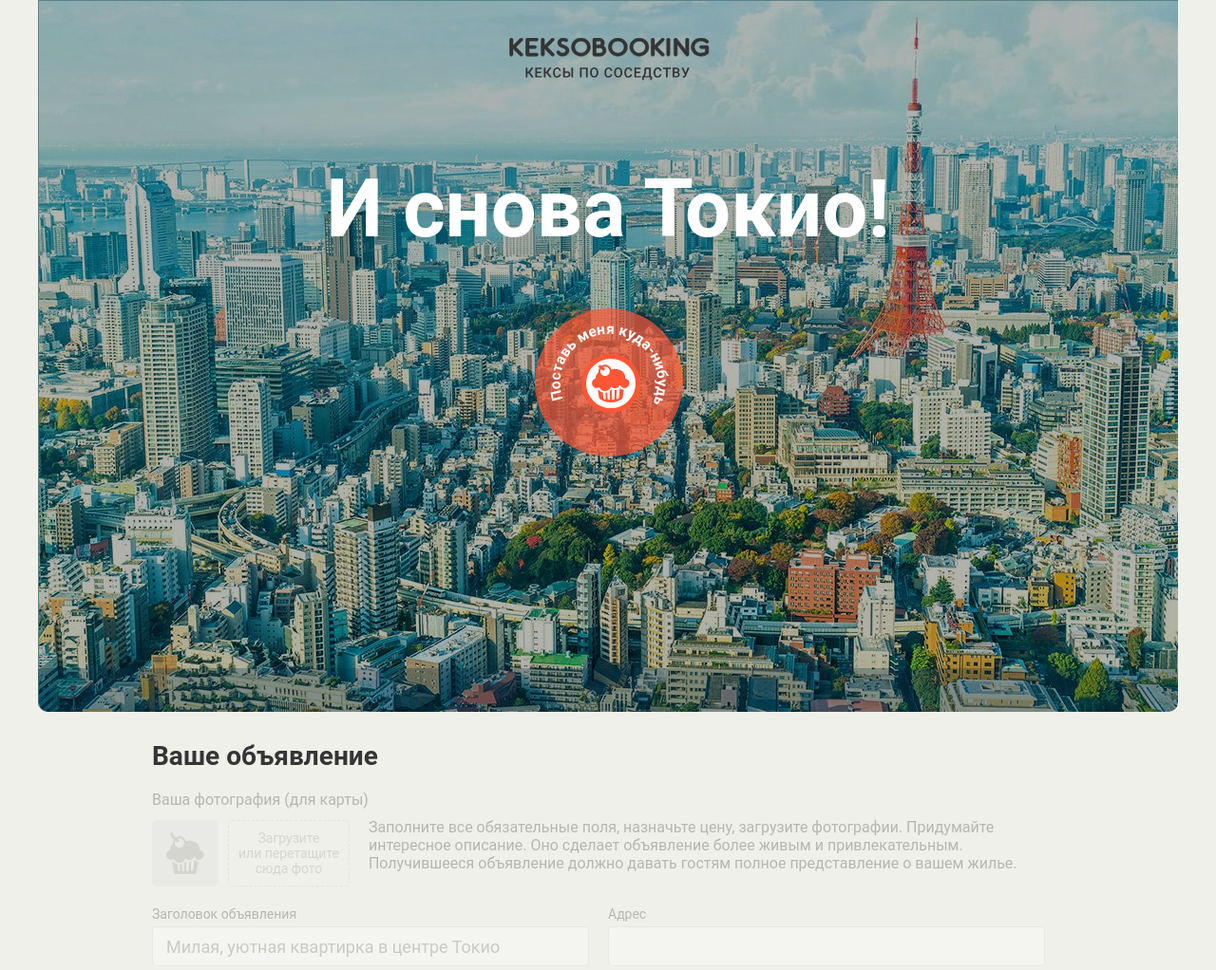
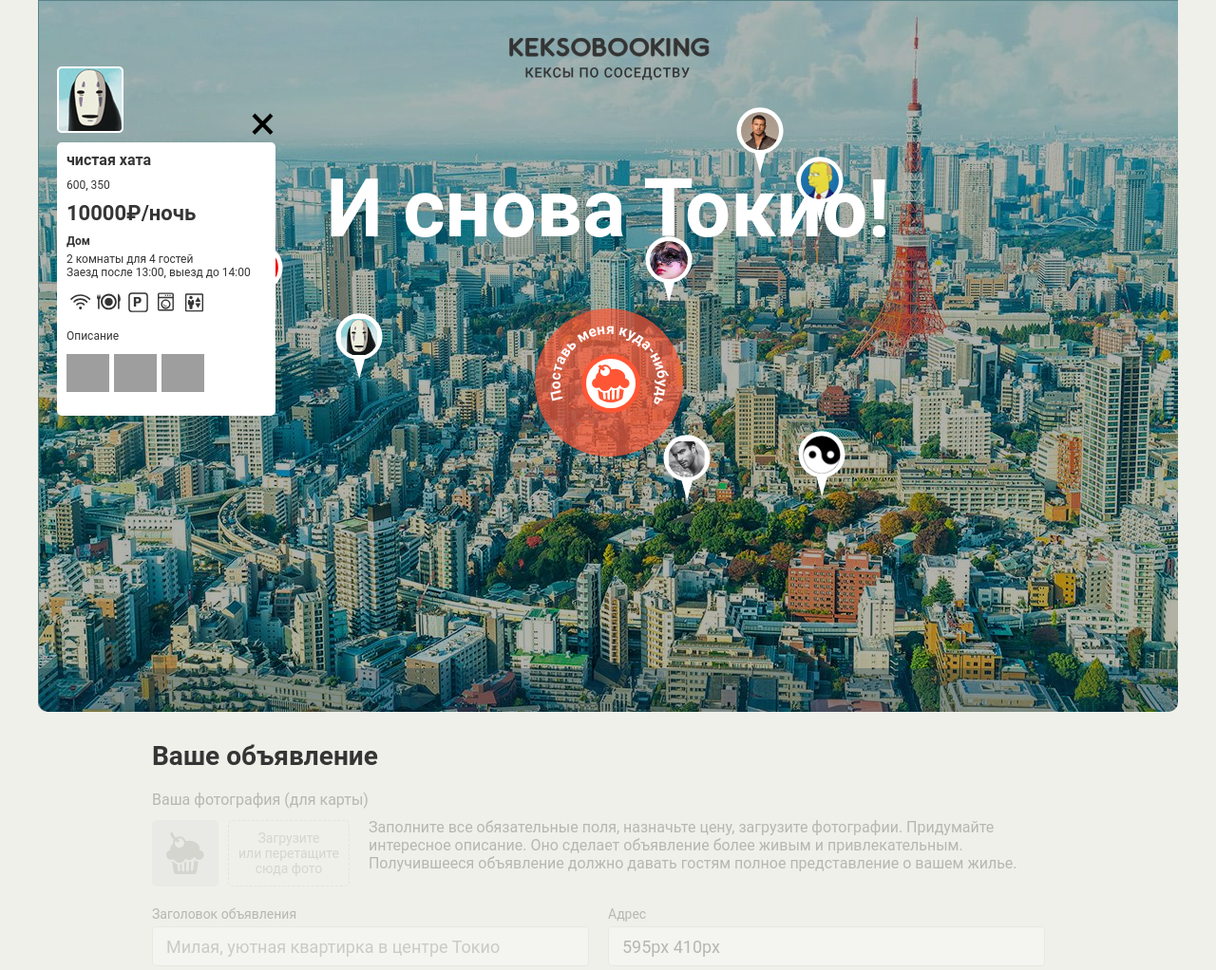
Before and after one commit to JoniCr/1184773-keksobooking-18, a website: page index.html in a window 1280 px wide. Shown: the top 1022 px of the page at 95% size. Drawn offline with Linux system fonts and the light colour scheme; grey boxes are pictures that could not be loaded; files whose address does not match are found by name.

Commit message:
module5-task3  done

```diff
--- a/index.html
+++ b/index.html
@@ -37,7 +37,7 @@
 
       <!-- Фильтрация объявлений -->
       <div class="map__filters-container">
-        <form action="#" class="map__filters" autocomplete="off">
+        <form action="https://js.dump.academy/keksobooking" method="POST" enctype="multipart/form-data" class="map__filters" autocomplete="off">
           <select name="housing-type" id="housing-type" class="map__filter">
             <option value="any" selected>Любой тип жилья</option>
             <option value="palace">Дворец</option>
@@ -248,5 +248,12 @@
     </div>
   </template>
 
+
+<script src="js/util.js"></script>
+<script src="js/data.js"></script>
+<script src="js/pin.js"></script>
+<script src="js/form.js"></script>
+<script src="js/card.js"></script>
+
 </body>
 </html>
--- /dev/null
+++ b/js/card.js
@@ -0,0 +1,49 @@
+'use strict';
+
+(function () {
+  function createCards(advertisment) {
+    var card = window.data.cardTemplate.cloneNode(true);
+    var photoFragment = document.createDocumentFragment();
+    var photoElement = card.querySelector('.popup__photo');
+    var photoPart = card.querySelector('.popup__photos');
+    var featurePart = card.querySelector('.popup__features');
+    card.querySelector('.popup__title').textContent = advertisment.offer.title;
+    card.querySelector('.popup__text--address').textContent = advertisment.offer.address;
+    card.querySelector('.popup__text--price ').textContent = advertisment.offer.price + '₽/ночь';
+    card.querySelector('.popup__type').textContent = window.data.TYPE_OF_FLAT_RU[advertisment.offer.type];
+    card.querySelector('.popup__text--capacity').textContent = advertisment.offer.rooms + ' комнаты для ' + advertisment.offer.guests + ' гостей';
+    card.querySelector('.popup__text--time').textContent = 'Заезд после ' + advertisment.offer.checkin + ', выезд до ' + advertisment.offer.checkout;
+    card.querySelector('.popup__description').textContent = advertisment.offer.description;
+    card.querySelector('.popup__avatar').src = advertisment.author.avatar;
+
+    featurePart.innerHTML = '';
+    for (var i = 0; i < advertisment.offer.features.length; i++) {
+      var feature = document.createElement('li');
+      feature.classList.add('popup__feature');
+      feature.classList.add('popup__feature--' + advertisment.offer.features[i]);
+      featurePart.append(feature);
+    }
+
+    photoPart.innerHTML = '';
+    for (var j = 0; j < advertisment.offer.photos.length; j++) {
+      var photo = photoElement.cloneNode(true);
+      photo.src = advertisment.offer.photos[j];
+      photoFragment.appendChild(photo);
+    }
+    photoPart.appendChild(photoFragment);
+
+    return card;
+  }
+
+  var addCard = function (advItem) {
+    var advertisment = createCards(advItem);
+    window.data.map.insertBefore(advertisment, window.data.mapFiltersContainer);
+  };
+
+  var init = function () {
+    var advArray = window.createRentsArr(window.data.NUMBER_OF_ITEMS);
+    addCard(advArray[0]);
+  };
+
+  init();
+})();
--- /dev/null
+++ b/js/data.js
@@ -0,0 +1,79 @@
+'use strict';
+(function () {
+  var NUMBER_OF_ITEMS = 7;
+  var TYPE_OF_FLAT = ['palace', 'flat', 'house', 'bungalo'];
+  var TYPE_OF_FLAT_RU = {
+    'flat': 'Квартира',
+    'bungalo': 'Бунгало',
+    'house': 'Дом',
+    'palace': 'Дворец'
+  };
+  var CHECKOUT_CHECKIN_TIMES = ['12:00', '13:00', '14:00'];
+  var FEATURES = ['wifi', 'dishwasher', 'parking', 'washer', 'elevator', 'conditioner'];
+  var PHOTOS = ['http://o0.github.io/assets/images/tokyo/hotel1.jpg', 'http://o0.github.io/assets/images/tokyo/hotel2.jpg', 'http://o0.github.io/assets/images/tokyo/hotel3.jpg'];
+  var PIN_WIDTH = 50;
+  var PIN_HEIGHT = 70;
+  var map = document.querySelector('.map');
+  map.classList.remove('map--faded');
+  var pinListElement = document.querySelector('.map__pins');
+  var cardTemplate = document.querySelector('#card').content.querySelector('.map__card');
+  var similarPinTemplate = document.querySelector('#pin')
+    .content
+    .querySelector('.map__pin');
+  var mapFiltersContainer = document.querySelector('.map__filters-container');
+  var ENTER_KEYCODE = 13;
+  var adForm = document.querySelector('.ad-form');
+
+
+  window.data = {
+    CHECKOUT_CHECKIN_TIMES: CHECKOUT_CHECKIN_TIMES,
+    FEATURES: FEATURES,
+    PHOTOS: PHOTOS,
+    PIN_WIDTH: PIN_WIDTH,
+    PIN_HEIGHT: PIN_HEIGHT,
+    map: map,
+    pinListElement: pinListElement,
+    cardTemplate: cardTemplate,
+    similarPinTemplate: similarPinTemplate,
+    mapFiltersContainer: mapFiltersContainer,
+    NUMBER_OF_ITEMS: NUMBER_OF_ITEMS,
+    TYPE_OF_FLAT: TYPE_OF_FLAT,
+    TYPE_OF_FLAT_RU: TYPE_OF_FLAT_RU,
+    ENTER_KEYCODE: ENTER_KEYCODE,
+    adForm: adForm
+  };
+
+  window.createRentsArr = function (number) {
+    var rents = [];
+
+    for (var i = 0; i <= number; i++) {
+      rents.push({
+        author: {
+          avatar: 'img/avatars/user0' + [i + 1] + '.png'
+        },
+        offer: {
+          title: 'чистая хата',
+          address: '600, 350',
+          price: 10000,
+          type: window.util.getRandomElmFromArr(window.data.TYPE_OF_FLAT),
+          rooms: 2,
+          guests: 4,
+          checkin: window.util.getRandomElmFromArr(window.data.CHECKOUT_CHECKIN_TIMES),
+          checkout: window.util.getRandomElmFromArr(window.data.CHECKOUT_CHECKIN_TIMES),
+          features: window.util.getRandomArray(window.data.FEATURES),
+          description: 'Описание',
+          photos: window.util.getRandomArray(window.data.PHOTOS)
+
+        },
+        location: {
+          x: window.util.getRandomNumbers(1, 1200),
+          y: window.util.getRandomNumbers(130, 630)
+        }
+
+      });
+    }
+    return rents;
+
+  };
+
+})();
--- /dev/null
+++ b/js/form.js
@@ -0,0 +1,91 @@
+'use strict';
+
+(function () {
+  var mapPinMain = document.querySelector('.map__pin--main');
+  var documentInputs = document.querySelectorAll('fieldset');
+  var addressInput = window.data.adForm.querySelector('#address');
+  var selectRoom = window.data.adForm.querySelector('#room_number');
+  var selectCapacity = window.data.adForm.querySelector('#capacity');
+  var INVALID_BORDER_STYLE = '3px solid orange';
+
+  function setDisabledInputs(inputs) {
+    for (var i = 0; i < inputs.length; i++) {
+      inputs[i].setAttribute('disabled', 'disabled');
+    }
+  }
+
+  function setActiveInputs(inputs) {
+    for (var i = 0; i < inputs.length; i++) {
+      inputs[i].removeAttribute('disabled');
+    }
+  }
+
+  function setInactivePinCoord() {
+    addressInput.value = Math.round(mapPinMain.offsetLeft + window.data.PIN_WIDTH / 2) + 'px' + ' ' + Math.round(mapPinMain.offsetTop + window.data.PIN_HEIGHT / 2) + 'px';
+  }
+
+  function setActivePinCoord() {
+    addressInput.value = Math.round(mapPinMain.offsetLeft + window.data.PIN_WIDTH / 2) + 'px' + ' ' + Math.round(mapPinMain.offsetTop + window.data.PIN_HEIGHT) + 'px';
+  }
+
+  function activeMap() {
+    window.data.map.classList.remove('map--faded');
+    window.data.adForm.classList.remove('ad-form--disabled');
+    setActiveInputs(documentInputs);
+    setActivePinCoord();
+  }
+
+  function inactiveMap() {
+    window.data.map.classList.add('map--faded');
+    window.data.adForm.classList.add('ad-form--disabled');
+    setDisabledInputs(documentInputs);
+    setInactivePinCoord();
+  }
+
+  inactiveMap();
+
+  mapPinMain.addEventListener('mousedown', function () {
+    activeMap();
+  });
+
+  mapPinMain.addEventListener('keydown', function (evt) {
+    if (evt.keyCode === window.data.ENTER_KEYCODE) {
+      activeMap();
+    }
+  });
+
+
+  function checkRoomCapacity(room, capacity) {
+    room = +room;
+    capacity = +capacity;
+    if (room === 1 && capacity !== 1) {
+      return '1 комната только для 1 гостя';
+    } else if (room === 2 && (capacity < 1 || capacity > 2)) {
+      return '2 комнаты только для 1 гостя или 2 гостей';
+    } else if (room === 3 && capacity === 0) {
+      return '3 комнаты не могут использовать не для гостей';
+    } else if (room === 100 && capacity !== 0) {
+      return '100 комнат только не для гостей';
+    }
+    return '';
+  }
+
+  function setResultValidity(select, message) {
+    selectRoom.style.border = '';
+    selectRoom.setCustomValidity('');
+    selectCapacity.style.border = '';
+    selectCapacity.setCustomValidity('');
+    select.style.border = message ? INVALID_BORDER_STYLE : '';
+    select.setCustomValidity(message);
+  }
+
+  selectRoom.addEventListener('change', function (evt) {
+    var messageValidity = checkRoomCapacity(evt.target.value, selectCapacity.value);
+    setResultValidity(selectRoom, messageValidity);
+  });
+
+  selectCapacity.addEventListener('change', function (evt) {
+    var messageValidity = checkRoomCapacity(selectRoom.value, evt.target.value);
+    setResultValidity(selectCapacity, messageValidity);
+  });
+})();
--- /dev/null
+++ b/js/pin.js
@@ -0,0 +1,101 @@
+'use strict';
+
+(function () {
+  var createPin = function (advertisment) {
+    var pinElement = window.data.similarPinTemplate.cloneNode(true);
+
+
+    pinElement.style.left = advertisment.location.x - window.data.PIN_WIDTH / 2 + 'px';
+    pinElement.style.top = advertisment.location.y - window.data.PIN_HEIGHT / 2 + 'px';
+    pinElement.querySelector('img').src = advertisment.author.avatar;
+    pinElement.querySelector('img').salt = advertisment.offer.title;
+    return pinElement;
+  };
+
+
+  var createFragmentPins = function (rents) {
+    var fragment = document.createDocumentFragment();
+
+    for (var i = 0; i < rents.length; i++) {
+      fragment.appendChild(createPin(rents[i]));
+    }
+    window.data.pinListElement.appendChild(fragment);
+  };
+
+  var advArray = window.createRentsArr(window.data.NUMBER_OF_ITEMS);
+  createFragmentPins(advArray);
+
+  var mapPinMain = document.querySelector('.map__pin--main');
+
+  var limits = {
+    x: {
+      min: 0,
+      max: 1200
+    },
+    y: {
+      min: 130,
+      max: 630
+    }
+  };
+
+  mapPinMain.addEventListener('mousedown', function (evt) {
+    evt.preventDefault();
+
+    var startCoords = {
+      x: evt.clientX,
+      y: evt.clientY
+    };
+
+
+    function onMouseMove(moveEvt) {
+      moveEvt.preventDefault();
+      var shift = {
+        x: startCoords.x - moveEvt.clientX,
+        y: startCoords.y - moveEvt.clientY
+      };
+
+      startCoords = {
+        x: moveEvt.clientX,
+        y: moveEvt.clientY
+      };
+
+      var pinSize = {
+        width: 65,
+        height: 65 + 22
+      };
+
+      var pinMoveLimit = {
+        top: limits.y.min - mapPinMain.offsetHeight,
+        bottom: limits.y.max - mapPinMain.offsetHeight,
+        left: limits.x.min - mapPinMain.offsetWidth,
+        right: limits.x.max - mapPinMain.offsetWidth
+      };
+
+      var pinPosition = {
+        x: mapPinMain.offsetLeft - shift.x - pinSize.width / 2,
+        y: mapPinMain.offsetTop - shift.y + pinSize.height / 2
+      };
+
+      if (pinPosition.x >= pinMoveLimit.left && pinPosition.x <= pinMoveLimit.right) {
+        mapPinMain.style.left = (mapPinMain.offsetLeft - shift.x) + 'px';
+      }
+
+      if (pinPosition.y >= pinMoveLimit.top && pinPosition.y <= pinMoveLimit.bottom) {
+        mapPinMain.style.top = (mapPinMain.offsetTop - shift.y) + 'px';
+      }
+    }
+
+    var onMouseUp = function (upEvt) {
+      upEvt.preventDefault();
+      var addressInput = window.data.adForm.querySelector('#address');
+
+      addressInput.value = mapPinMain.style.left + ' ' + mapPinMain.style.top;
+
+      document.removeEventListener('mousemove', onMouseMove);
+      document.removeEventListener('mouseup', onMouseUp);
+    };
+
+    document.addEventListener('mousemove', onMouseMove);
+    document.addEventListener('mouseup', onMouseUp);
+  });
+})();
--- /dev/null
+++ b/js/util.js
@@ -0,0 +1,22 @@
+'use strict';
+(function () {
+
+  window.util = {
+
+    getRandomElmFromArr: function (arr) {
+      return arr[Math.floor(Math.random() * arr.length)];
+    },
+
+    getRandomNumbers: function (min, max) {
+      min = Math.ceil(min);
+      max = Math.floor(max);
+      return Math.floor(Math.random() * (max - min + 1)) + min;
+    },
+
+    getRandomArray: function (array) {
+      var lastElement = window.util.getRandomNumbers(1, array.length);
+      return array.slice(0, lastElement);
+    }
+  };
+
+})();
```
Also changed, not shown: js/main.js (+228 -0 lines).
